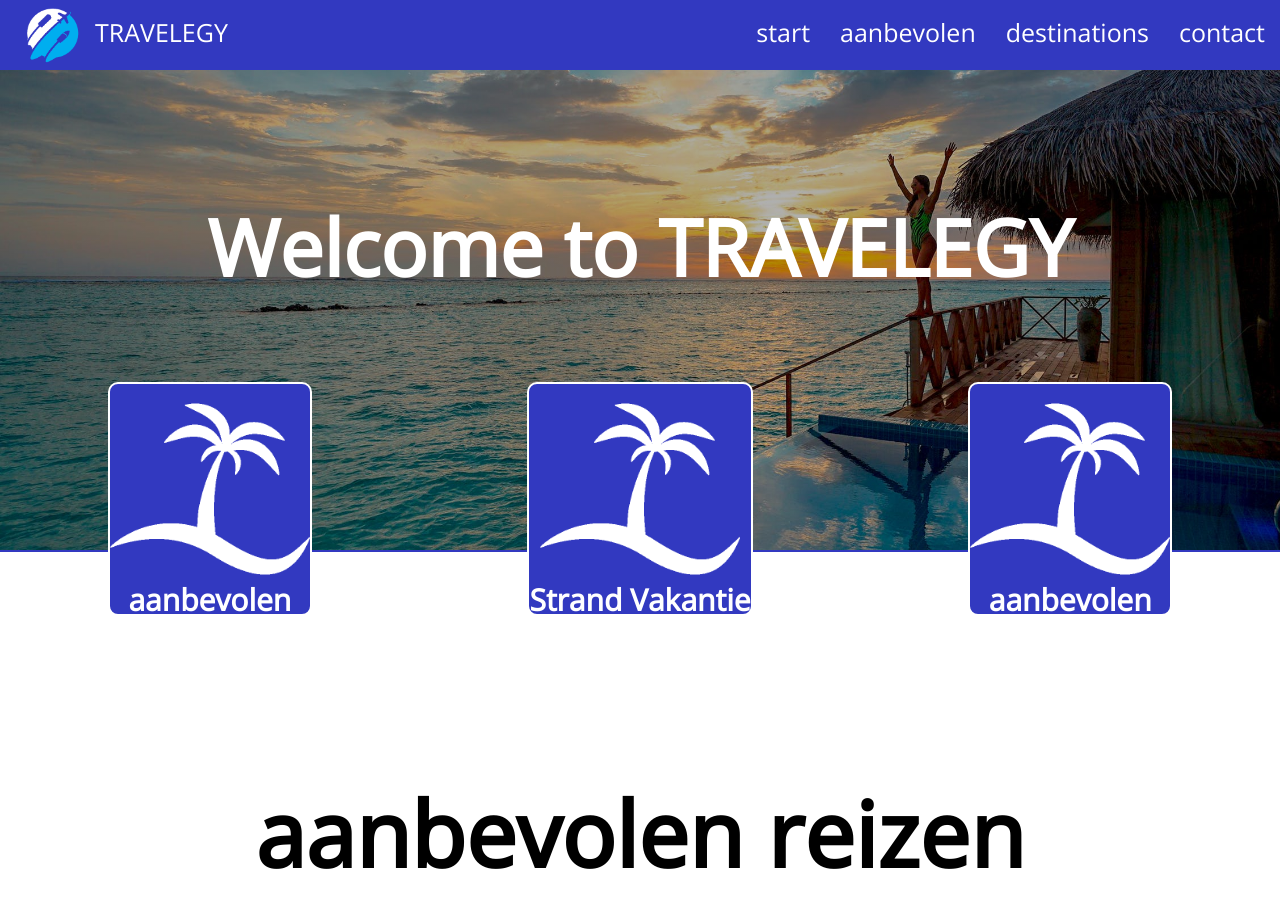
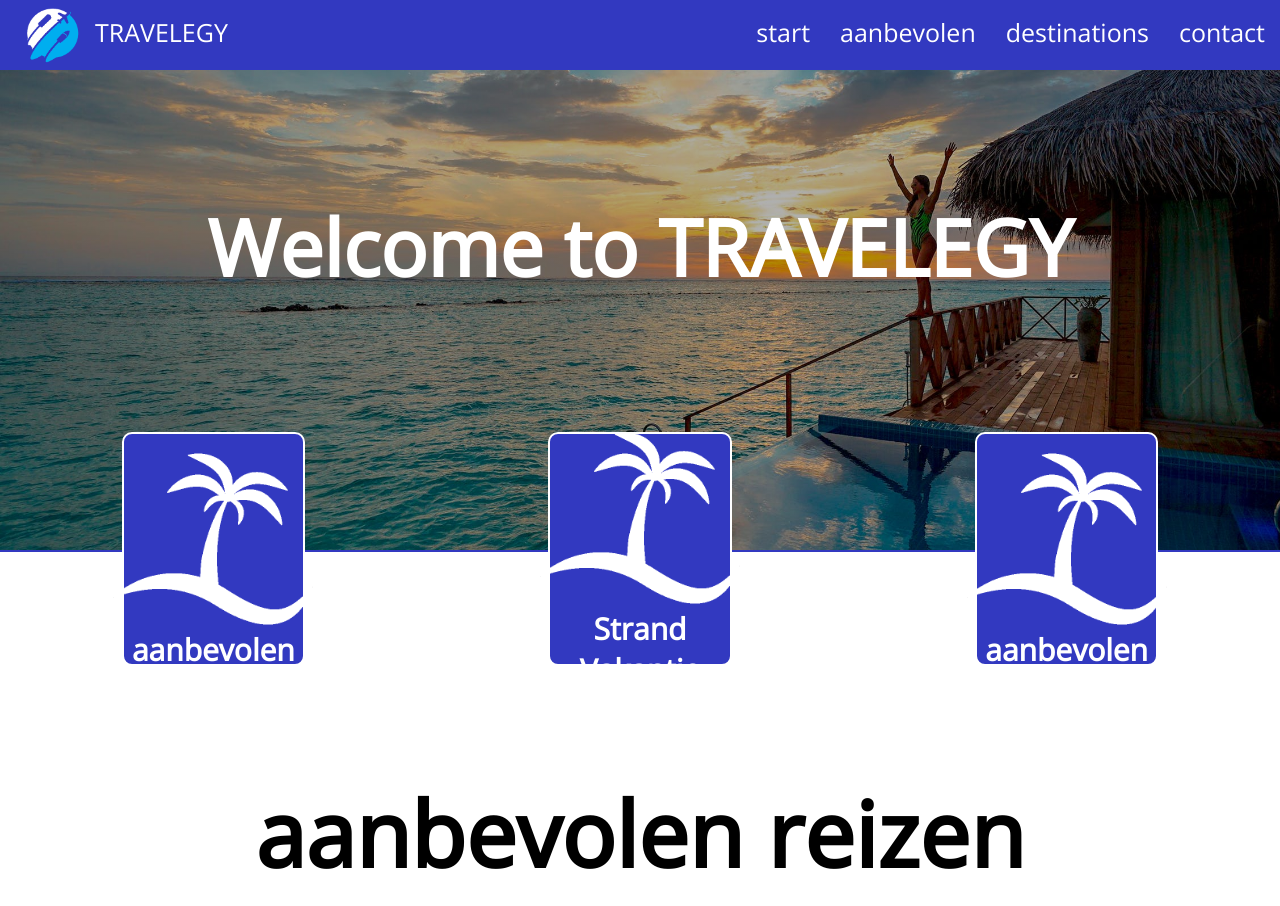
Before and after one commit to CaseBody/CRUD-P4, a PHP site: page / in a window 1280 px wide. Shown: the top 906 px of the page. Run offline with PHP 8.4, Linux system fonts and the light colour scheme.

Commit message:
index aangepast

```diff
--- a/CSS/styles.css
+++ b/CSS/styles.css
@@ -110,7 +110,7 @@ footer p {
 	padding-top: 194px;
 	font-size: 78px;
 	font-weight: bold;
-  color: #fff;
+  	color: #fff;
 }
 
 .container_categorieen {
@@ -131,15 +131,9 @@ footer p {
 	align-items: center;
 	flex-direction: column;
 	min-width: 170px;
-<<<<<<< Updated upstream
-	width: 17%;
-	height: 250px;
-	background-color: #3239c0;
-=======
 	width: 14%;
 	height: 230px;
 	background-color: var(--main-blue);
->>>>>>> Stashed changes
 	margin-top: 50px;
 	border: 2px solid #fff;
 	border-radius: 10px;
```
